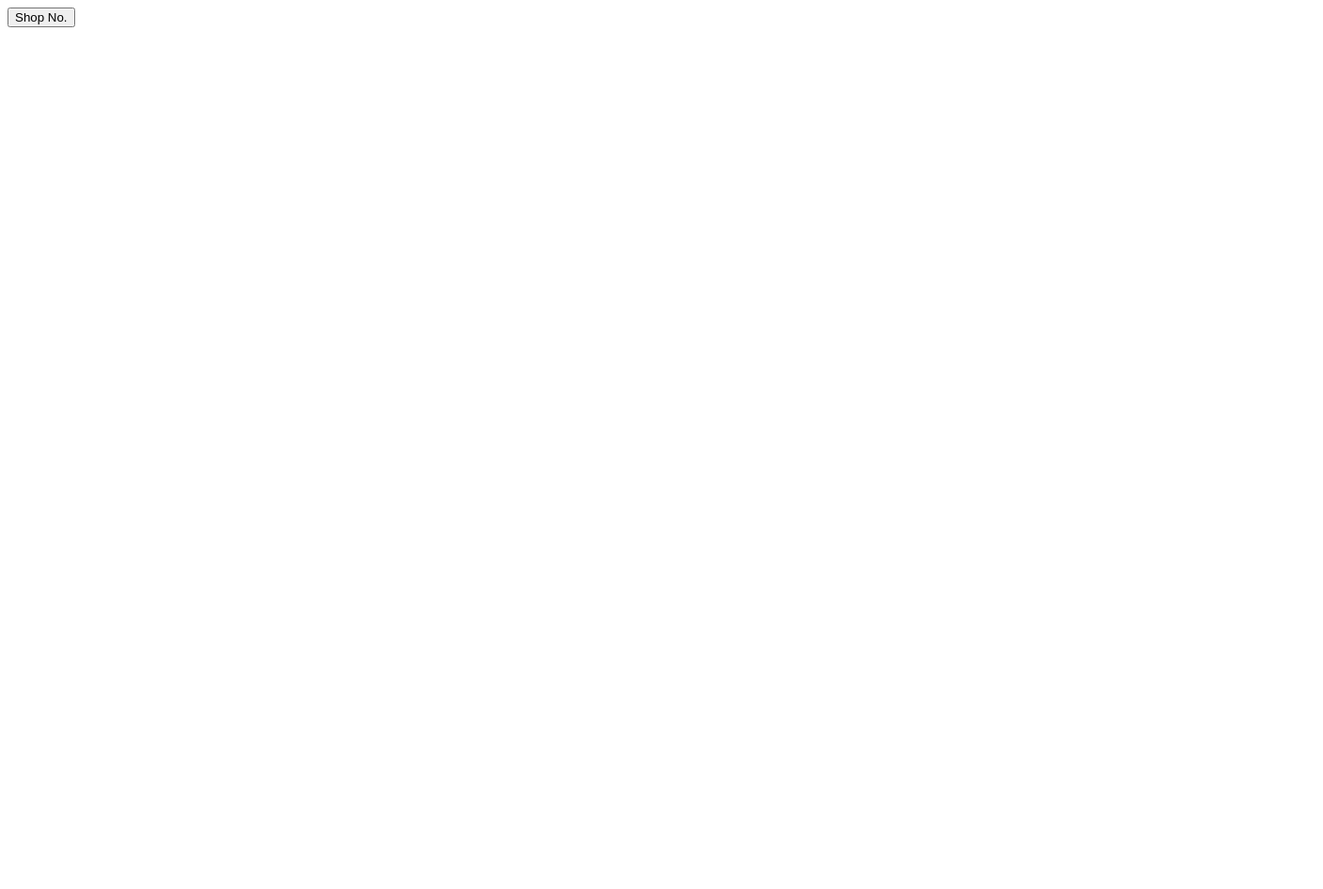
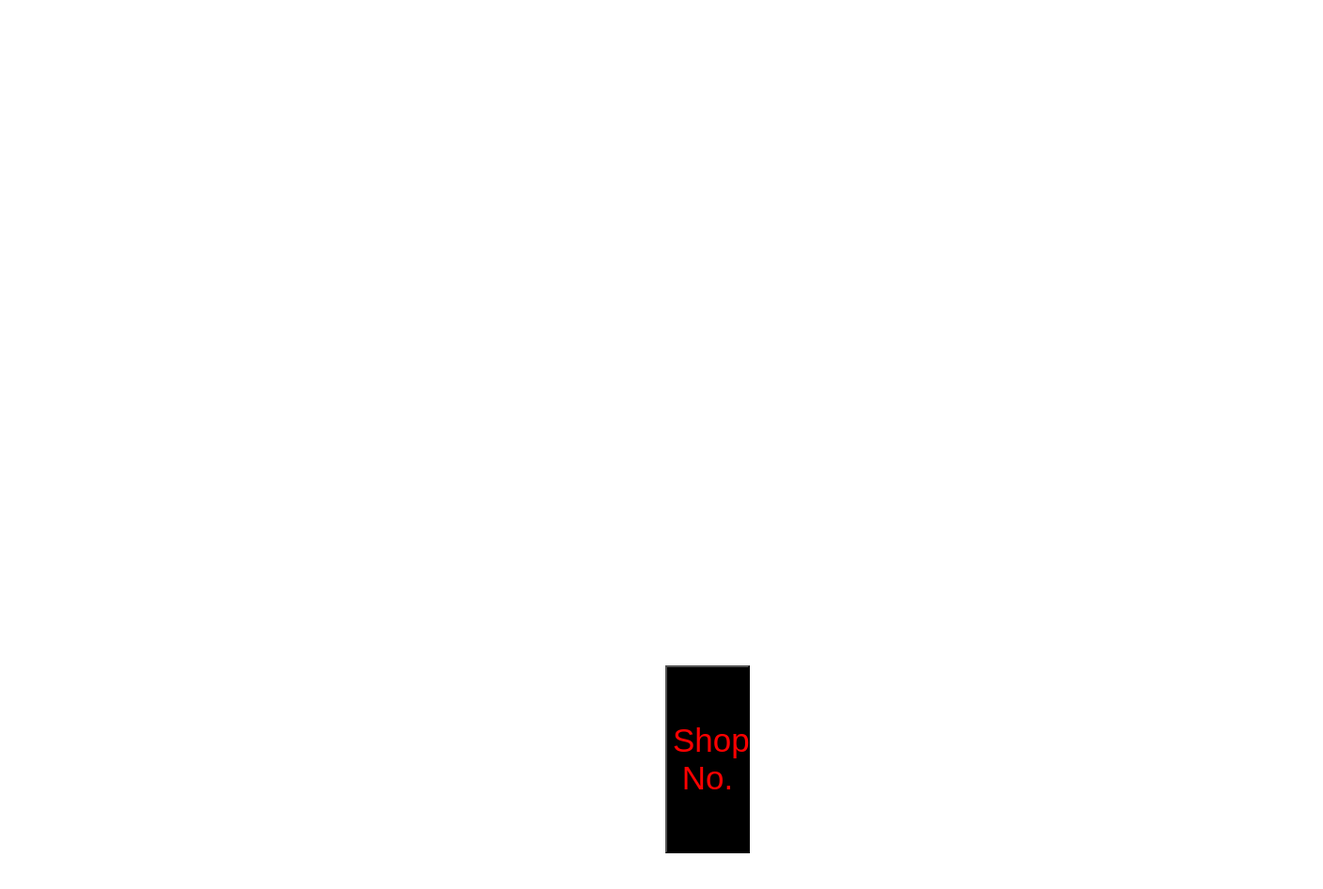
Before and after one commit to Bright254/collaboration, a plain HTML site: page shop.html in a window 1280 px wide. Shown: the top 946 px of the page at 94% size, 1408 px wide, since content can reach past the window. Before the commit the page ends 800 px from the top, so only its background shows below. Drawn offline with Linux system fonts and the light colour scheme.

Commit message:
button centered

```diff
--- a/sass/pages/shop/_cart.scss
+++ b/sass/pages/shop/_cart.scss
@@ -1,6 +1,15 @@
 @use "../../utilities/variables" as *;
 @use "../../utilities/mixins" as *;
-.btn{
+.bnt{
     background-color: black;
     color:red;
+    margin-right:50px;
+    width:90px;
+    height:200px;
+    font-size: 35px;
 }
+.buttn{
+    @include flex(space-between,center);
+    padding:700px;
+
+}
--- a/shop.html
+++ b/shop.html
@@ -4,8 +4,11 @@
     <meta charset="UTF-8">
     <meta name="viewport" content="width=device-width, initial-scale=1.0">
     <title>Document</title>
+    <link href="css/style.css" rel="stylesheet"/>
 </head>
 <body>
-    <button class="btn" type="button">Shop No.</button>
+    <div class="buttn">
+    <button class="bnt" type="button">Shop No.</button>
+    </div>
 </body>
 </html>
```
Also changed, not shown: css/style.css.
